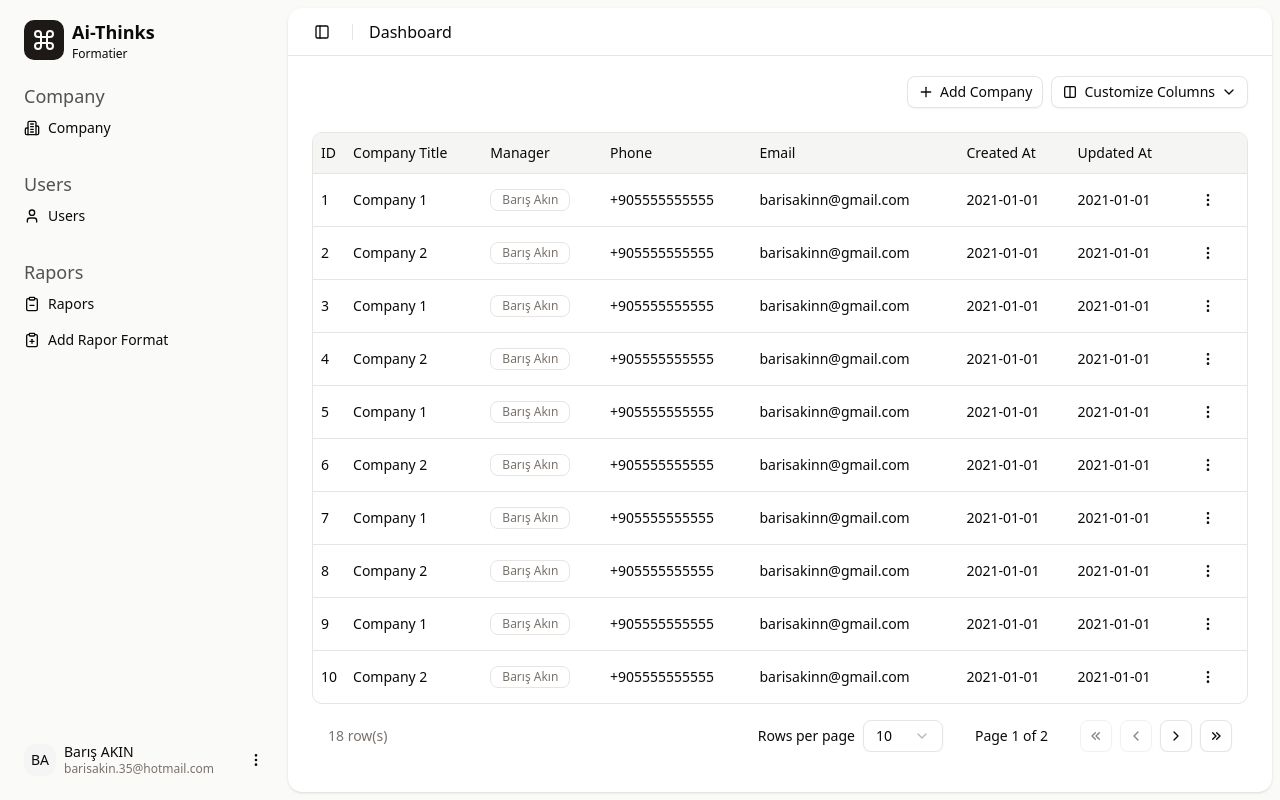
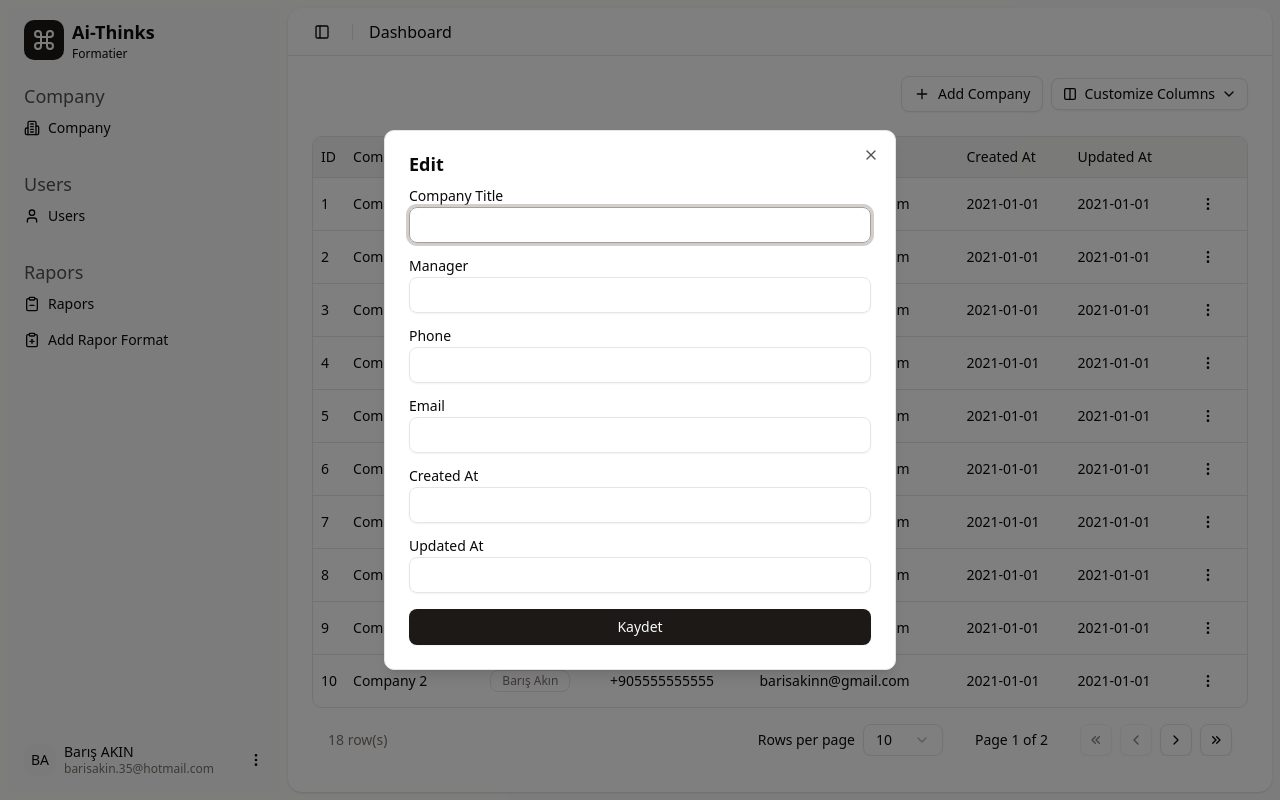
Before and after one commit to barisaakin/nextCreateRaport, a Next.js app: page /company in a window 1280 px wide. Both pictures are taken after a click on the button "Add Company". Built offline with nearby package versions, Linux system fonts and the light colour scheme.

Commit message:
feat: Add edit functionality to data tables with dialog support

```diff
--- a/app/(dashboard)/company/page.jsx
+++ b/app/(dashboard)/company/page.jsx
@@ -3,9 +3,10 @@ import React from "react";
 import { DataTable } from "@/components/data-table";
 import data from "./data.json";
 import { Badge } from "@/components/ui/badge";
-import { DropdownMenu, DropdownMenuTrigger, DropdownMenuContent, DropdownMenuItem } from "@/components/ui/dropdown-menu";
 import { Button } from "@/components/ui/button";
 import { IconDotsVertical } from "@tabler/icons-react";
+import { EditRowDialog } from "@/components/dialog-edit-row";
+import { DropdownMenu, DropdownMenuContent, DropdownMenuItem, DropdownMenuTrigger } from "@/components/ui/dropdown-menu";
 
 const columns = [
   { accessorKey: 'id', header: 'ID' },
@@ -26,7 +27,9 @@ const columns = [
   {
     id: "actions",
     header: "",
-    cell: ({ row }) => (
+    cell: ({ row }) => {
+      const [open, setOpen] = React.useState(false);
+      return (
         <DropdownMenu>
           <DropdownMenuTrigger asChild>
             <Button variant="ghost" size="icon">
@@ -34,11 +37,23 @@ const columns = [
             </Button>
           </DropdownMenuTrigger>
           <DropdownMenuContent align="end">
-          <DropdownMenuItem onClick={() => alert(`Edit id: ${row.original.id}`)}>Edit</DropdownMenuItem>
-          <DropdownMenuItem onClick={() => alert(`Delete id: ${row.original.id}`)}>Delete</DropdownMenuItem>
+            <DropdownMenuItem onClick={() => setOpen(true)}>
+              Update
+            </DropdownMenuItem>
+            <DropdownMenuItem onClick={() => alert(`Delete: ${row.original.id}`)} className="text-red-600">
+              Delete
+            </DropdownMenuItem>
           </DropdownMenuContent>
+          <EditRowDialog
+            columns={columns}
+            rowData={row.original}
+            onSave={(updated) => alert(JSON.stringify(updated))}
+            open={open}
+            onOpenChange={setOpen}
+          />
         </DropdownMenu>
-    ),
+      );
+    },
     enableSorting: false,
     enableHiding: false,
   }
@@ -47,7 +62,13 @@ const columns = [
 export default function Page() {
   return (
     <div>
-      <DataTable data={data} columns={columns} addButtonTitle={'Add Company'} />
+      <DataTable
+        data={data}
+        columns={columns}
+        addButtonTitle="Add Company"
+        addDialogColumns={columns}
+        onAdd={(created) => alert(JSON.stringify(created))}
+      />
     </div>
   );
 }
--- a/app/(dashboard)/users/page.jsx
+++ b/app/(dashboard)/users/page.jsx
@@ -6,7 +6,7 @@ import { Badge } from "@/components/ui/badge";
 import { DropdownMenu, DropdownMenuTrigger, DropdownMenuContent, DropdownMenuItem } from "@/components/ui/dropdown-menu";
 import { Button } from "@/components/ui/button";
 import { IconDotsVertical, IconCircleCheck, IconCircleX } from "@tabler/icons-react";
-
+import { EditRowDialog } from "@/components/dialog-edit-row";
 const columns = [
   { accessorKey: 'id', header: 'ID' },
   { accessorKey: 'firstName', header: 'First Name' },
@@ -52,7 +52,9 @@ const columns = [
   {
     id: "actions",
     header: "",
-    cell: ({ row }) => (
+    cell: ({ row }) => {
+      const [open, setOpen] = React.useState(false);
+      return (
         <DropdownMenu>
           <DropdownMenuTrigger asChild>
             <Button variant="ghost" size="icon">
@@ -60,11 +62,23 @@ const columns = [
             </Button>
           </DropdownMenuTrigger>
           <DropdownMenuContent align="end">
-          <DropdownMenuItem onClick={() => alert(`Edit id: ${row.original.id}`)}>Edit</DropdownMenuItem>
-          <DropdownMenuItem onClick={() => alert(`Delete id: ${row.original.id}`)}>Delete</DropdownMenuItem>
+            <DropdownMenuItem onClick={() => setOpen(true)}>
+              Update
+            </DropdownMenuItem>
+            <DropdownMenuItem onClick={() => alert(`Delete: ${row.original.id}`)} className="text-red-600">
+              Delete
+            </DropdownMenuItem>
           </DropdownMenuContent>
+          <EditRowDialog
+            columns={columns}
+            rowData={row.original}
+            onSave={(updated) => alert(JSON.stringify(updated))}
+            open={open}
+            onOpenChange={setOpen}
+          />
         </DropdownMenu>
-    ),
+      );
+    },
     enableSorting: false,
     enableHiding: false,
   }
@@ -73,7 +87,13 @@ const columns = [
 export default function Page() {
   return (
     <div>
-      <DataTable data={data} columns={columns} addButtonTitle={'Add User'} />
+      <DataTable
+        data={data}
+        columns={columns}
+        addButtonTitle="Add User"
+        addDialogColumns={columns}
+        onAdd={(created) => alert(JSON.stringify(created))}
+      />
     </div>
   );
 }
--- a/components/data-table.jsx
+++ b/components/data-table.jsx
@@ -67,6 +67,7 @@ import {
   TabsContent,
 
 } from "@/components/ui/tabs"
+import { EditRowDialog } from "@/components/dialog-edit-row"
 
 function DragHandle({
   id
@@ -117,7 +118,9 @@ function DraggableRow({
 export function DataTable({
   data: initialData,
   columns,
-  addButtonTitle
+  addButtonTitle,
+  addDialogColumns,
+  onAdd
 }) {
   const [data, setData] = React.useState(() => initialData)
   const [rowSelection, setRowSelection] = React.useState({})
@@ -175,6 +178,13 @@ export function DataTable({
     }
   }
 
+  const emptyRow = addDialogColumns
+    ? addDialogColumns.reduce((acc, col) => {
+        if (col.accessorKey && col.accessorKey !== "id") acc[col.accessorKey] = "";
+        return acc;
+      }, {})
+    : {};
+
   return (
     <Tabs defaultValue="outline" className="pt-5 w-full flex-col justify-start gap-6">
       <div className="flex items-center justify-between px-4 lg:px-6">
@@ -182,10 +192,14 @@ export function DataTable({
           View
         </Label>
         <div className="flex items-center gap-2 ml-auto">
-          <Button variant="outline" size="sm">
-            <IconPlus />
-            <span className="hidden lg:inline">{addButtonTitle}</span>
-          </Button>
+          {addButtonTitle && addDialogColumns && (
+            <EditRowDialog columns={addDialogColumns} rowData={emptyRow} onSave={onAdd}>
+              <Button variant="outline">
+                <IconPlus />
+                {addButtonTitle}
+              </Button>
+            </EditRowDialog>
+          )}
           <DropdownMenu>
             <DropdownMenuTrigger asChild>
               <Button variant="outline" size="sm">
--- /dev/null
+++ b/components/dialog-edit-row.jsx
@@ -0,0 +1,49 @@
+import { useState } from "react";
+import { Dialog, DialogContent, DialogHeader, DialogTitle, DialogFooter, DialogTrigger } from "@/components/ui/dialog";
+import { Button } from "@/components/ui/button";
+import { Input } from "@/components/ui/input";
+import { Label } from "@/components/ui/label";
+
+export function EditRowDialog({ columns, rowData, onSave, children, open, onOpenChange }) {
+  const [form, setForm] = useState(() =>
+    columns.reduce((acc, col) => {
+      if (col.accessorKey) acc[col.accessorKey] = rowData[col.accessorKey];
+      return acc;
+    }, {})
+  );
+
+  const handleChange = (key, value) => {
+    setForm((prev) => ({ ...prev, [key]: value }));
+  };
+
+  const handleSubmit = (e) => {
+    e.preventDefault();
+    onSave?.(form);
+  };
+
+  return (
+    <Dialog {...(open !== undefined ? { open, onOpenChange } : {})}>
+      <DialogTrigger asChild>{children}</DialogTrigger>
+      <DialogContent>
+        <DialogHeader>
+          <DialogTitle>Edit</DialogTitle>
+        </DialogHeader>
+        <form onSubmit={handleSubmit} className="flex flex-col gap-4">
+          {columns.filter(col => col.accessorKey && col.accessorKey !== "id").map(col => (
+            <div key={col.accessorKey} className="flex flex-col gap-1">
+              <Label htmlFor={col.accessorKey}>{col.header}</Label>
+              <Input
+                id={col.accessorKey}
+                value={form[col.accessorKey] ?? ""}
+                onChange={e => handleChange(col.accessorKey, e.target.value)}
+              />
+            </div>
+          ))}
+          <DialogFooter>
+            <Button type="submit" className="w-full">Kaydet</Button>
+          </DialogFooter>
+        </form>
+      </DialogContent>
+    </Dialog>
+  );
+}
--- /dev/null
+++ b/components/ui/dialog.jsx
@@ -0,0 +1,133 @@
+"use client"
+
+import * as React from "react"
+import * as DialogPrimitive from "@radix-ui/react-dialog"
+import { XIcon } from "lucide-react"
+
+import { cn } from "@/lib/utils"
+
+function Dialog({
+  ...props
+}) {
+  return <DialogPrimitive.Root data-slot="dialog" {...props} />;
+}
+
+function DialogTrigger({
+  ...props
+}) {
+  return <DialogPrimitive.Trigger data-slot="dialog-trigger" {...props} />;
+}
+
+function DialogPortal({
+  ...props
+}) {
+  return <DialogPrimitive.Portal data-slot="dialog-portal" {...props} />;
+}
+
+function DialogClose({
+  ...props
+}) {
+  return <DialogPrimitive.Close data-slot="dialog-close" {...props} />;
+}
+
+function DialogOverlay({
+  className,
+  ...props
+}) {
+  return (
+    <DialogPrimitive.Overlay
+      data-slot="dialog-overlay"
+      className={cn(
+        "data-[state=open]:animate-in data-[state=closed]:animate-out data-[state=closed]:fade-out-0 data-[state=open]:fade-in-0 fixed inset-0 z-50 bg-black/50",
+        className
+      )}
+      {...props} />
+  );
+}
+
+function DialogContent({
+  className,
+  children,
+  ...props
+}) {
+  return (
+    <DialogPortal data-slot="dialog-portal">
+      <DialogOverlay />
+      <DialogPrimitive.Content
+        data-slot="dialog-content"
+        className={cn(
+          "bg-background data-[state=open]:animate-in data-[state=closed]:animate-out data-[state=closed]:fade-out-0 data-[state=open]:fade-in-0 data-[state=closed]:zoom-out-95 data-[state=open]:zoom-in-95 fixed top-[50%] left-[50%] z-50 grid w-full max-w-[calc(100%-2rem)] translate-x-[-50%] translate-y-[-50%] gap-4 rounded-lg border p-6 shadow-lg duration-200 sm:max-w-lg",
+          className
+        )}
+        {...props}>
+        {children}
+        <DialogPrimitive.Close
+          className="ring-offset-background focus:ring-ring data-[state=open]:bg-accent data-[state=open]:text-muted-foreground absolute top-4 right-4 rounded-xs opacity-70 transition-opacity hover:opacity-100 focus:ring-2 focus:ring-offset-2 focus:outline-hidden disabled:pointer-events-none [&_svg]:pointer-events-none [&_svg]:shrink-0 [&_svg:not([class*='size-'])]:size-4">
+          <XIcon />
+          <span className="sr-only">Close</span>
+        </DialogPrimitive.Close>
+      </DialogPrimitive.Content>
+    </DialogPortal>
+  );
+}
+
+function DialogHeader({
+  className,
+  ...props
+}) {
+  return (
+    <div
+      data-slot="dialog-header"
+      className={cn("flex flex-col gap-2 text-center sm:text-left", className)}
+      {...props} />
+  );
+}
+
+function DialogFooter({
+  className,
+  ...props
+}) {
+  return (
+    <div
+      data-slot="dialog-footer"
+      className={cn("flex flex-col-reverse gap-2 sm:flex-row sm:justify-end", className)}
+      {...props} />
+  );
+}
+
+function DialogTitle({
+  className,
+  ...props
+}) {
+  return (
+    <DialogPrimitive.Title
+      data-slot="dialog-title"
+      className={cn("text-lg leading-none font-semibold", className)}
+      {...props} />
+  );
+}
+
+function DialogDescription({
+  className,
+  ...props
+}) {
+  return (
+    <DialogPrimitive.Description
+      data-slot="dialog-description"
+      className={cn("text-muted-foreground text-sm", className)}
+      {...props} />
+  );
+}
+
+export {
+  Dialog,
+  DialogClose,
+  DialogContent,
+  DialogDescription,
+  DialogFooter,
+  DialogHeader,
+  DialogOverlay,
+  DialogPortal,
+  DialogTitle,
+  DialogTrigger,
+}
```
Lines whose indentation alone changed are shown as unchanged.
